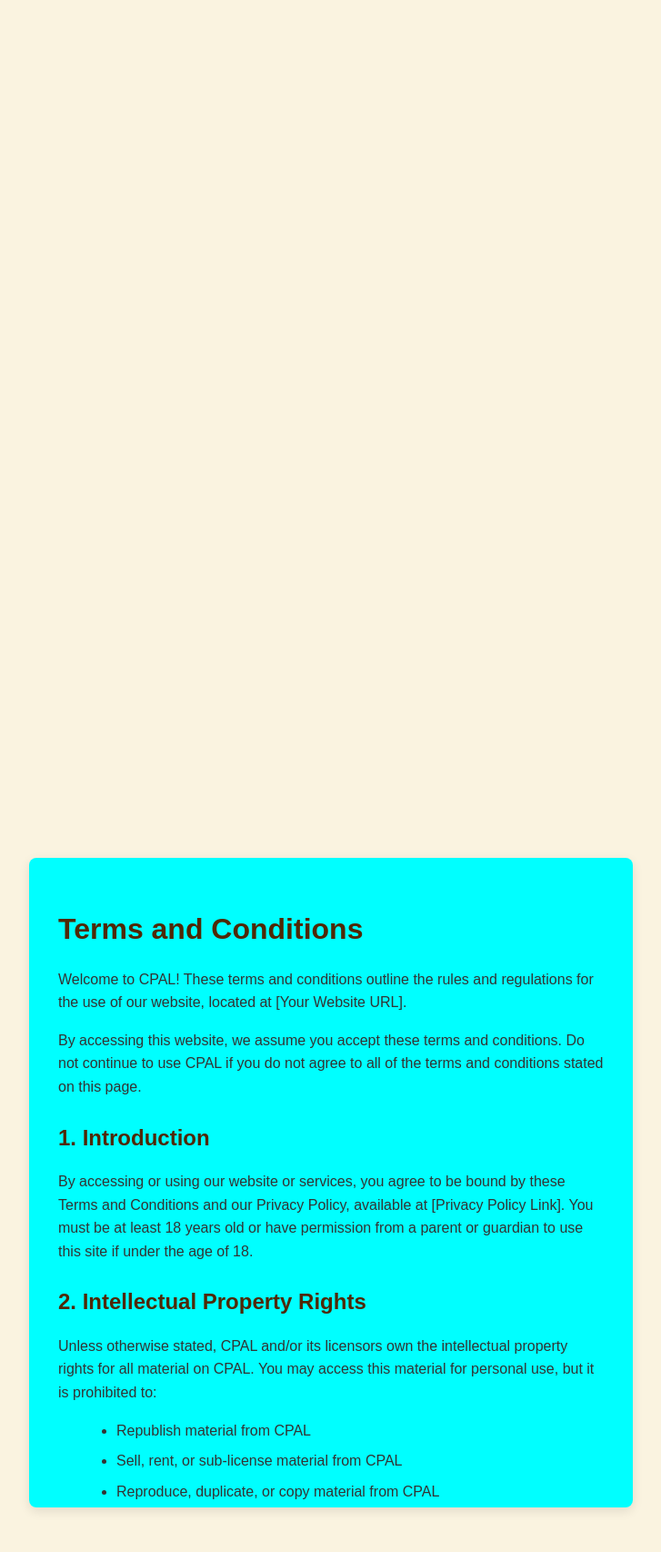
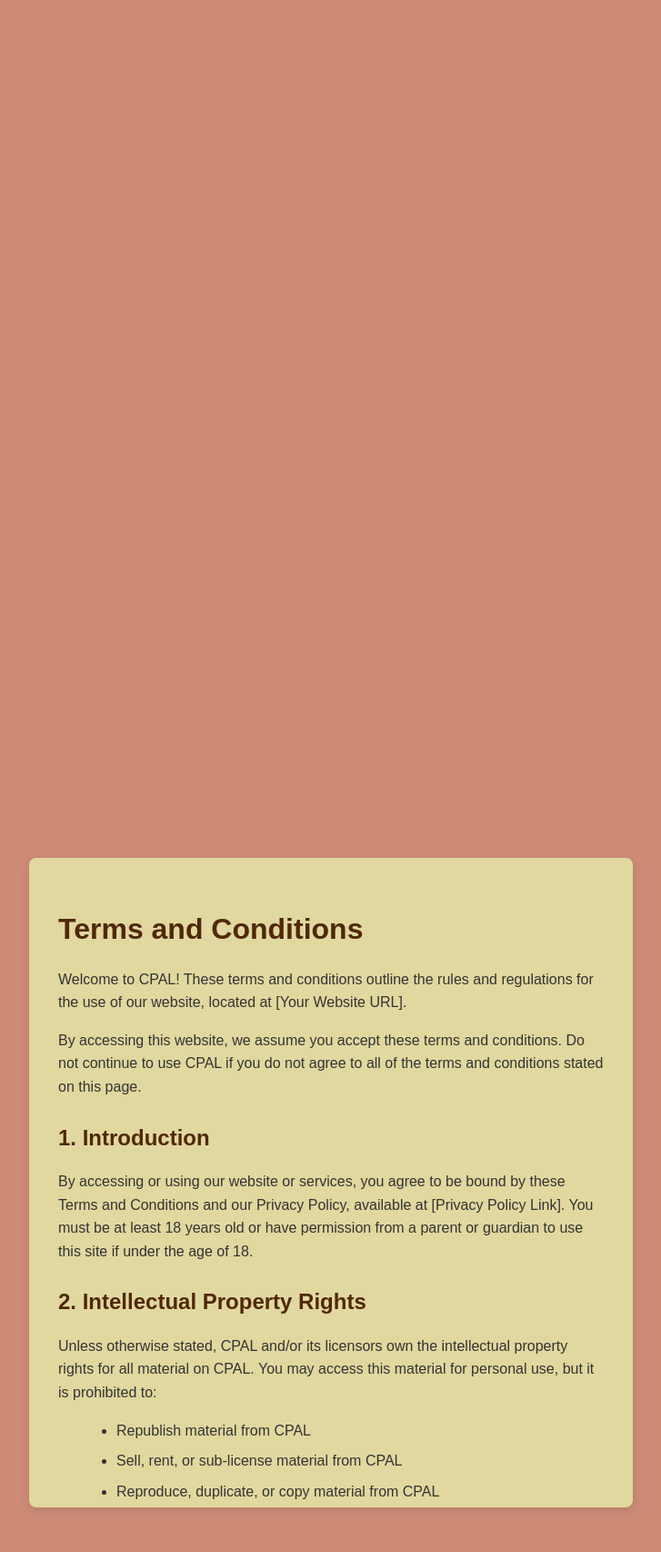
Before and after one commit to Power-0ff/Igcse, a Flask app: page /agreements in a window 1280 px wide. Shown: the top 1706 px of the page at 91% size, without its empty margins (276-1003 px from the left). Run offline with Flask 3, Linux system fonts and the light colour scheme.

Commit message:
commit 20

```diff
--- a/static/terms.css
+++ b/static/terms.css
@@ -1,7 +1,7 @@
 /* Basic Page Styling */
 body {
     font-family: Arial, sans-serif;
-    background-color: #FAF3E0;
+    background-color: #CD8B76;
     color: #333;
     margin: 0;
     padding: 0;
@@ -19,12 +19,12 @@ body {
     overflow: scroll;
     scroll-behavior: smooth;
     scrollbar-color: grey;
-    background-color: #FFFFFF;
+    scrollbar-width: 2px;
+    background-color: #E1D89F;
     padding: 2rem;
     border-radius: 8px;
     box-shadow: 0 4px 12px rgba(0, 0, 0, 0.1);
     line-height: 1.6;
-    background-color: aqua;
 }
 
 /* Headings */
```
